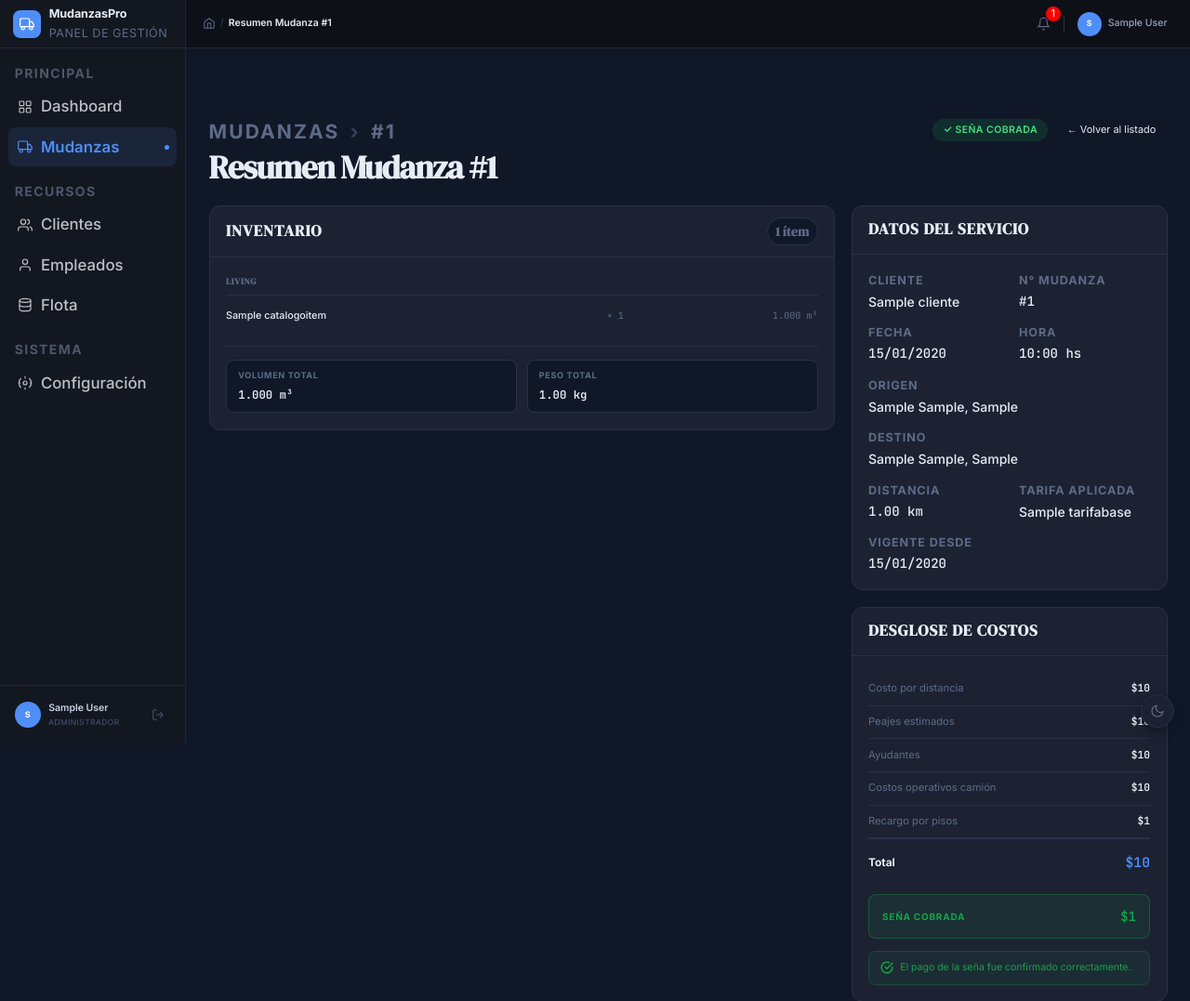
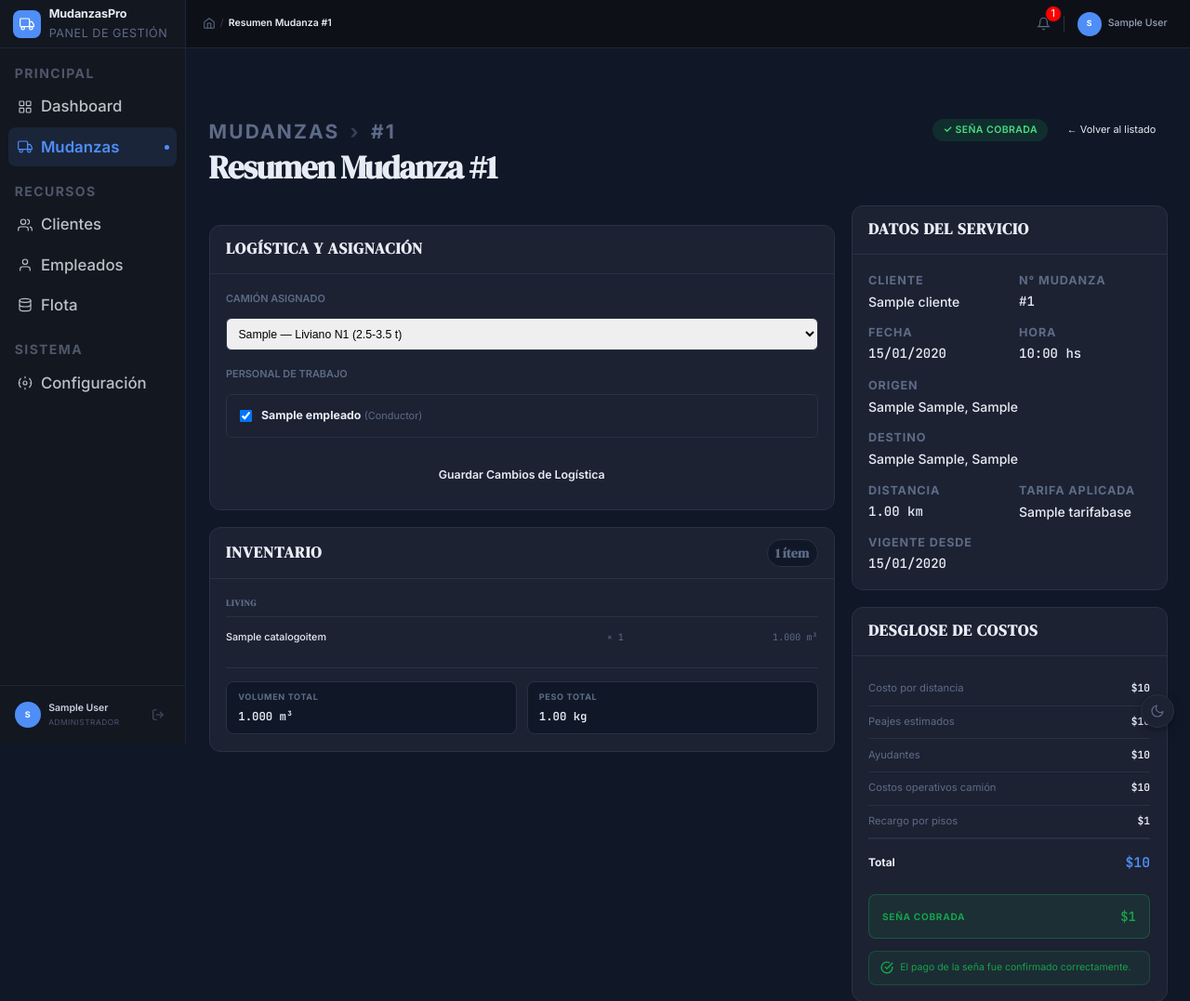
Before and after one commit to DamianLarrascq/gestion_mudanzas, a Django app: page /gestion/mudanzas/1/resumen/ in a window 1280 px wide. Shown: the top 1077 px of the page at 93% size. Run offline with Django 5.2, Linux system fonts and the light colour scheme; a user stored in the database is signed in; tables that the repository leaves empty hold one stand-in row (values such as "Sample post"); parts of the project's set-up code (start-up, migrations or seed data) failed here and were passed over.

Commit message:
fix: se agrego asignacion de camion dentro de resumen

```diff
--- a/gestion/services/flota_service.py
+++ b/gestion/services/flota_service.py
@@ -209,7 +209,7 @@ def obtener_camiones_disponibles_para_fecha(fecha: date) -> list[dict]:
 
     hoy = timezone.localdate()
 
-    ocupados_ids = set[int] = set(
+    ocupados_ids: set[int] = set(
         Mudanza.objects.filter(
             fecha_hora__date=fecha,
             estado__in=[Mudanza.Estado.CONFIRMADA, Mudanza.Estado.EN_CURSO],
--- a/gestion/templates/gestion/mudanzas/resumen.html
+++ b/gestion/templates/gestion/mudanzas/resumen.html
@@ -678,6 +678,79 @@
         </div>
         {% endif %}
 
+        <div class="section-card" style="margin-top: 1.5rem;">
+            <div class="section-card-header">
+                <h3 class="section-card-title">Logística y Asignación</h3>
+            </div>
+            <div class="section-card-body" style="padding: 1.25rem;">
+
+                <form method="POST" action="">
+                    {% csrf_token %}
+                    <input type="hidden" name="guardar_recursos" value="1">
+
+                    <div class="form-group" style="margin-bottom: 1.25rem;">
+                        <label for="camion"
+                               style="display:block; font-size:0.78rem; font-weight:600; text-transform:uppercase; color:var(--text-muted); margin-bottom:0.5rem;">
+                            Camión Asignado
+                        </label>
+                        <select name="camion" id="camion" class="form-control"
+                                style="width:100%; padding:0.6rem; border:1px solid var(--border); border-radius:6px; font-size:0.88rem;">
+                            <option value="">-- Sin camión asignado (Planificación) --</option>
+
+                            {% for c in camiones %}
+                            <option value="{{ c.id }}"
+                                    {% if mudanza.camion_id == c.id %}selected{% endif %}
+                                    {% if c.ocupado and mudanza.camion_id != c.id %}disabled{% endif %}>
+                                {{ c.patente }} — {{ c.categoria_label }}
+                                {% if c.ocupado and mudanza.camion_id != c.id %}(Ocupado en otra mudanza){% endif %}
+                            </option>
+                            {% endfor %} </select>
+                    </div>
+
+                    <div class="form-group" style="margin-bottom: 1.5rem;">
+                        <label style="display:block; font-size:0.78rem; font-weight:600; text-transform:uppercase; color:var(--text-muted); margin-bottom:0.5rem;">
+                            Personal de Trabajo
+                        </label>
+
+                        <div class="empleados-list"
+                             style="max-height: 220px; overflow-y: auto; border: 1px solid var(--border); border-radius: 6px; padding: 0.5rem; background: var(--bg-light);">
+                            {% for emp in empleados %}
+                            <div class="checkbox-item"
+                                 style="display: flex; align-items: center; padding: 0.4rem 0.5rem; border-bottom: 1px solid dashed var(--border); font-size: 0.88rem;">
+                                <label style="display: flex; align-items: center; width: 100%; cursor: pointer; gap: 10px; margin: 0;">
+                                    <input type="checkbox"
+                                           name="empleados"
+                                           value="{{ emp.id }}"
+                                           {% if emp.id in empleados_asignados_ids %}checked{% endif %}
+                                           {% if emp.disponibilidad_valor == "ocupado" and emp.id not in empleados_asignados_ids %}disabled{% endif %}>
+
+                                    <span style="flex-grow: 1;">
+                                    <strong>{{ emp.nombre }}</strong>
+                                    <span style="color: var(--text-muted); font-size: 0.78rem;">({{ emp.rol_label }})</span>
+                                </span>
+
+                                    {% if emp.disponibilidad_valor == "ocupado" and emp.id not in empleados_asignados_ids %}
+                                                <span style="color: var(--danger); font-size: 0.75rem; font-weight: 500;">(Agenda Ocupada)</span>
+                                            {% endif %}
+                                </label>
+                            </div>
+                            {% empty %}
+                            <div style="padding: 1rem; text-align: center; color: var(--text-muted); font-size: 0.82rem;">
+                                No hay empleados disponibles en el sistema.
+                            </div>
+                            {% endfor %}
+                        </div>
+                    </div>
+
+                    <button type="submit" class="btn btn-primary"
+                            style="width: 100%; padding: 0.7rem; font-size: 0.88rem; font-weight: 600; border-radius: 6px;">
+                        Guardar Cambios de Logística
+                    </button>
+                </form>
+
+            </div>
+        </div>
+
         {# ── INVENTARIO ──────────────────────────────────────────────────────────── #}
         {% if tiene_presupuesto and inventario_items %}
         <div class="section-card">
--- a/gestion/views.py
+++ b/gestion/views.py
@@ -1,12 +1,12 @@
 from django.contrib.auth.mixins import LoginRequiredMixin
+from django.db import transaction
 from django.http import JsonResponse
-from django.shortcuts import render, get_object_or_404
+from django.shortcuts import render, get_object_or_404, redirect
 from django.views.generic import TemplateView
 from django.contrib.auth.decorators import login_required
 from django.utils import timezone
 
 from gestion.mixins import StaffRequiredMixin, MudanzaOwnerMixin, staff_required
-from gestion.models import Empleado, Camion
 from gestion.services.dashboard_service import (
     obtener_actividad_reciente,
     obtener_kpis,
@@ -14,7 +14,7 @@ from gestion.services.dashboard_service import (
 )
 from gestion.services.empleados_service import FiltrosEmpleado, obtener_empleados_listado, \
     validar_disponibilidad_para_fecha
-from gestion.services.flota_service import obtener_estado_flota
+from gestion.services.flota_service import obtener_estado_flota, obtener_camiones_disponibles_para_fecha
 from gestion.services.mudanza_create_service import MudanzaCreateService, MudanzaCreateInput, AsignacionInput, \
     ItemInventarioInput, DireccionInput
 from gestion.services.mudanzas_list_service import FiltrosMudanza, obtener_mudanzas_filtradas
@@ -23,19 +23,18 @@ from gestion.services.clientes_service import (
     FiltrosCliente, obtener_clientes_filtrados, obtener_detalle_cliente
 )
 import datetime
-from datetime import date
-from gestion.models.mudanzas import Mudanza
+from gestion.models.mudanzas import Mudanza, AsignacionEmpleado
 from gestion.services.presupuesto_service import PresupuestoService, construir_contexto_presupuesto
 from gestion.services.mercadopago_service import MercadoPagoService
 from django.core.exceptions import ValidationError
 from django.views.generic.edit import CreateView, UpdateView
 from django.contrib import messages
-from django.shortcuts import redirect
 from gestion.forms.tarifas import TarifaBaseForm
 from gestion.models.presupuestos import TarifaBase
 from gestion.services.tarifa_config_service import (
     obtener_contexto_config_tarifas
 )
+from gestion.models.flota import Camion, Empleado
 import logging
 
 logger = logging.getLogger(__name__)
@@ -270,12 +269,18 @@ class ResumenMudanzaView(MudanzaOwnerMixin, TemplateView):
         mudanza = get_object_or_404(
             Mudanza.objects.select_related(
                 "cliente", "camion", "origen", "destino"
-            ).prefetch_related("inventario__catalogo_item"),
+            ).prefetch_related("inventario__catalogo_item", 'asignaciones'),
             pk=self.kwargs["pk"],
         )
 
         presupuesto = getattr(mudanza, "presupuesto", None)
         pago_url = None
+        fecha_mudanza = mudanza.fecha_hora.date()
+        camiones_disponibles = obtener_camiones_disponibles_para_fecha(fecha_mudanza)
+
+        filtros_emp = FiltrosEmpleado(solo_disponibles=False, page_size=20)
+        contexto_empleados = obtener_empleados_listado(filtros_emp, fecha=fecha_mudanza)
+        empleados_asignados_id = list(mudanza.asignaciones.values_list('empleado_id', flat=True))
 
         if presupuesto:
             from gestion.services.presupuesto_service import (
@@ -308,6 +313,7 @@ class ResumenMudanzaView(MudanzaOwnerMixin, TemplateView):
             ctx.update(ctx_presupuesto)
 
         ctx.update({
+            'mudanza': mudanza,
             "mudanza_id": mudanza.pk,
             "cliente_nombre": mudanza.cliente.nombre_completo,
             'origen': mudanza.origen,
@@ -318,11 +324,72 @@ class ResumenMudanzaView(MudanzaOwnerMixin, TemplateView):
             "tiene_presupuesto": presupuesto is not None,
             "senia_pagada": mudanza.senia_pagada,
             "error": None,
+
+            'fecha_mudanza': fecha_mudanza,
+            'camiones': camiones_disponibles,
+            'empleados': contexto_empleados['empleados'],
+            'empleados_asignados_ids': empleados_asignados_id,
         })
         return ctx
 
     def post(self, request, *args, **kwargs):
         mudanza_pk = self.kwargs["pk"]
+
+        # ─────────────────────────────────────────────────────────────────────────
+        # ACCIÓN A: GUARDAR RECURSOS DE LOGÍSTICA (Formulario nuevo)
+        # ─────────────────────────────────────────────────────────────────────────
+        if "guardar_recursos" in request.POST:
+            mudanza = get_object_or_404(Mudanza, pk=mudanza_pk)
+            fecha_mudanza = mudanza.fecha_hora.date()
+
+            camion_id = request.POST.get("camion")
+            empleados_ids = request.POST.getlist("empleados")
+
+            try:
+                with transaction.atomic():
+                    # 1. Vincular Vehículo
+                    if camion_id:
+                        mudanza.camion_id = int(camion_id)
+                    else:
+                        mudanza.camion = None
+
+                    # 2. Validar personal individualmente por Service antes de persistir
+                    empleados_a_asignar = []
+                    for emp_id in empleados_ids:
+                        emp_id_int = int(emp_id)
+                        validacion = validar_disponibilidad_para_fecha(emp_id_int, fecha_mudanza)
+
+                        if not validacion["puede_asignarse"]:
+                            # Permitir re-asignación si el empleado ya pertenecía a esta mudanza específica
+                            ya_asignado = mudanza.asignaciones.filter(empleado_id=emp_id_int).exists()
+                            if not ya_asignado:
+                                raise ValueError(
+                                    f"No se pudo asignar a {validacion['nombre']}: {validacion['motivo_bloqueo']}")
+
+                        empleado_obj = Empleado.objects.get(pk=emp_id_int)
+                        empleados_a_asignar.append(empleado_obj)
+
+                    mudanza.save()
+
+                    # Reemplazar asignaciones previas en lote atómico
+                    mudanza.asignaciones.all().delete()
+                    AsignacionEmpleado.objects.bulk_create([
+                        AsignacionEmpleado(mudanza=mudanza, empleado=emp, rol=emp.rol)
+                        for emp in empleados_a_asignar
+                    ])
+
+                    messages.success(request, "Flota y personal de trabajo guardados correctamente.")
+                    return redirect(request.path)
+
+            except ValueError as exc:
+                ctx = self.get_context_data(**kwargs)
+                ctx["error"] = str(exc)
+                return self.render_to_response(ctx)
+            except Exception as exc:
+                ctx = self.get_context_data(**kwargs)
+                ctx["error"] = f"Error al guardar logística: {str(exc)}"
+                return self.render_to_response(ctx)
+
         get_object_or_404(Mudanza, pk=mudanza_pk)
 
         distancia_raw = request.POST.get("distancia_km", "").strip()
@@ -350,7 +417,6 @@ class ResumenMudanzaView(MudanzaOwnerMixin, TemplateView):
                 ctx.update(ctx_presupuesto)
                 logger.exception("Error al generar preferencia MP para mudanza #%s.", mudanza_pk)
                 ctx["error"] = "No fue posible generar el link de pago. Revisá la configuración de MercadoPago."
-
                 return self.render_to_response(ctx)
 
         ctx_presupuesto["pago_url"] = pago_url
@@ -599,7 +665,7 @@ def _parsear_input(raw) -> MudanzaCreateInput:
             errores.append('cliente_id debe ser un entero válido.')
     else:
         # Modo creación inline
-        nombre_cl   = raw.get('cliente_nombre', '').strip()
+        nombre_cl = raw.get('cliente_nombre', '').strip()
         telefono_cl = raw.get('cliente_telefono', '').strip()
 
         if not nombre_cl:
@@ -614,7 +680,7 @@ def _parsear_input(raw) -> MudanzaCreateInput:
                     defaults={
                         'nombre_completo': nombre_cl,
                         'email': raw.get('cliente_email', '').strip() or None,
-                        'dni':   raw.get('cliente_dni', '').strip() or None,
+                        'dni': raw.get('cliente_dni', '').strip() or None,
                     },
                 )
                 cliente_id = cliente_obj.pk
@@ -724,17 +790,18 @@ def _obtener_contexto_formulario(fecha=None) -> dict:
     if fecha is not None:
         camiones = obtener_camiones_disponibles_para_fecha(fecha)
     else:
-      camiones = list(
-    Camion.objects.filter(activo=True)
-    .order_by('patente')
-    .values('id', 'patente', 'modelo', 'categoria')
-)
+        camiones = list(
+            Camion.objects.filter(activo=True)
+            .order_by('patente')
+            .values('id', 'patente', 'modelo', 'categoria')
+        )
 
     empleados = list(
         Empleado.objects.filter(disponible=True).order_by('nombre').values('id', 'nombre', 'rol')
     )
     catalogo = list(
-        CatalogoItem.objects.order_by('categoria', 'nombre').values('id', 'nombre', 'volumen_m3', 'peso_estimado_kg', 'categoria')
+        CatalogoItem.objects.order_by('categoria', 'nombre').values('id', 'nombre', 'volumen_m3', 'peso_estimado_kg',
+                                                                    'categoria')
     )
     roles = [{'valor': r.value, 'label': r.label} for r in Empleado.Rol]
 
```
